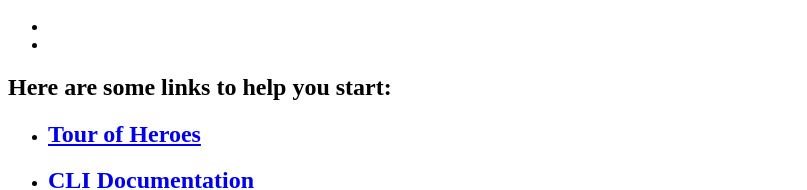
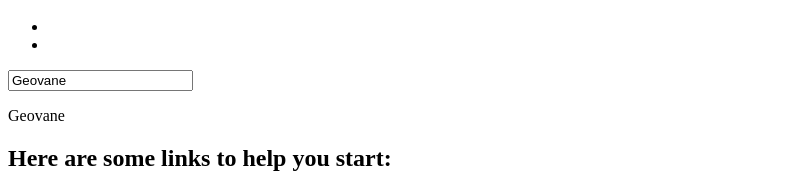
Before and after one commit to GeovaneVieira/angular2, an Angular app in the folder LivroAngular2/: page / in a window 1280 px wide. Shown: the part 151-341 px from the top of the page, without its empty margins (0-807 px from the left). Built offline with nearby package versions, Linux system fonts and the light colour scheme.

Commit message:
Mudanças

```diff
--- a/LivroAngular2/src/app/app.module.ts
+++ b/LivroAngular2/src/app/app.module.ts
@@ -1,5 +1,6 @@
 import { BrowserModule } from '@angular/platform-browser';
 import { NgModule } from '@angular/core';
+import { FormsModule } from '@angular/forms';
 
 import { AppComponent } from './app.component';
 import { ListaPessoaComponent } from './lista-pessoa/lista-pessoa.component';
@@ -10,7 +11,8 @@
     ListaPessoaComponent
   ],
   imports: [
-    BrowserModule
+    BrowserModule,
+    FormsModule
   ],
   providers: [],
   bootstrap: [AppComponent]
--- a/LivroAngular2/src/app/lista-pessoa/lista-pessoa.component.html
+++ b/LivroAngular2/src/app/lista-pessoa/lista-pessoa.component.html
@@ -6,3 +6,6 @@
   <li></li>
   <li></li>
 </ul>
+
+<input type="text" [(ngModel)]="nome" />
+<p>{{nome}}</p>
--- a/LivroAngular2/src/app/lista-pessoa/lista-pessoa.component.ts
+++ b/LivroAngular2/src/app/lista-pessoa/lista-pessoa.component.ts
@@ -1,4 +1,5 @@
 import { Component, OnInit } from '@angular/core';
+
 
 @Component({
   selector: 'app-lista-pessoa',
@@ -6,6 +7,8 @@
   styleUrls: ['./lista-pessoa.component.css']
 })
 export class ListaPessoaComponent implements OnInit {
+
+  nome: string = 'Geovane';
 
   pessoas: string [];
 
```
